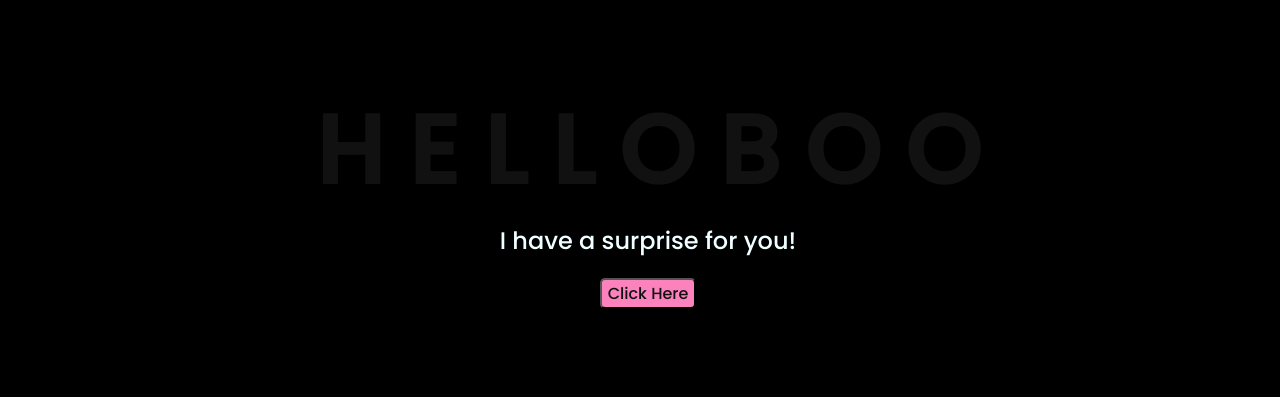
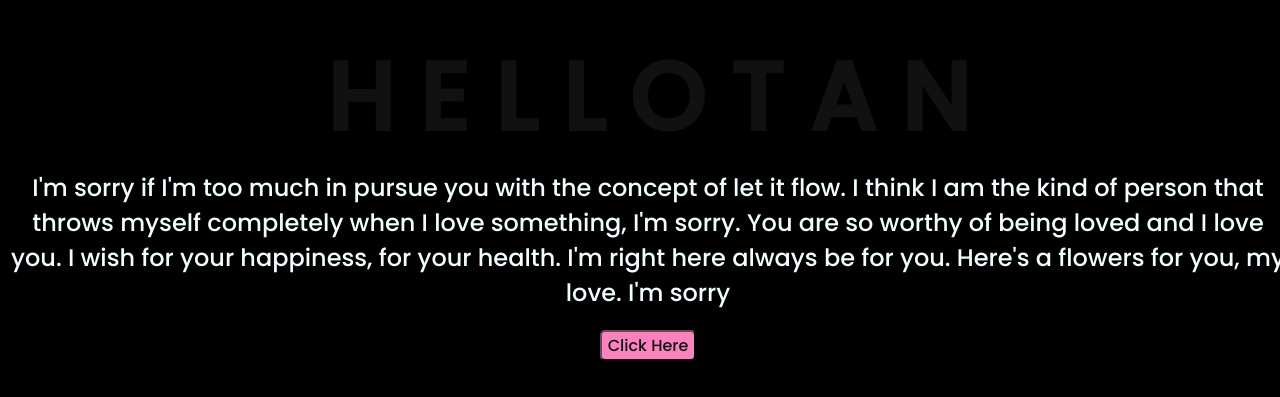
Before and after one commit to vibes09/for-Dita, a plain HTML site: page index.html in a window 1280 px wide. Shown: the part 215-612 px from the top of the page. Drawn offline with Linux system fonts and the light colour scheme.

Commit message:
Update index.html

```diff
--- a/index.html
+++ b/index.html
@@ -6,7 +6,7 @@
     <meta name="viewport" content="width=device-width, initial-scale=1.0">
     <link rel="stylesheet" href="css/style.css">
     <link rel="icon" href="img/flowers.png" type="image/x-icon">
-    <title>Flowers 4 U</title>
+    <title>Flowers for Tan</title>
 </head>
 <body>
     <div class="greetings">
@@ -16,12 +16,14 @@
         <span>L</span>
         <span>L</span>
         <span>O</span>
-        <span>B</span>
-        <span>O</span>
-        <span>O</span>
+        <span>T</span>
+        <span>A</span>
+        <span>N</span>
     </div>
     <div class="description">
-        <span>I have a surprise for you!</span>
+        <span>I'm sorry if I'm too much in pursue you with the concept of let it flow. I think I am the kind of person that throws myself completely
+            when I love something, I'm sorry. You are so worthy of being loved and I love you. I wish for your happiness, for your health. I'm right here always be for you.
+            Here's a flowers for you, my love. I'm sorry</span>
     </div>
     <div class="button">
         <button>
```
